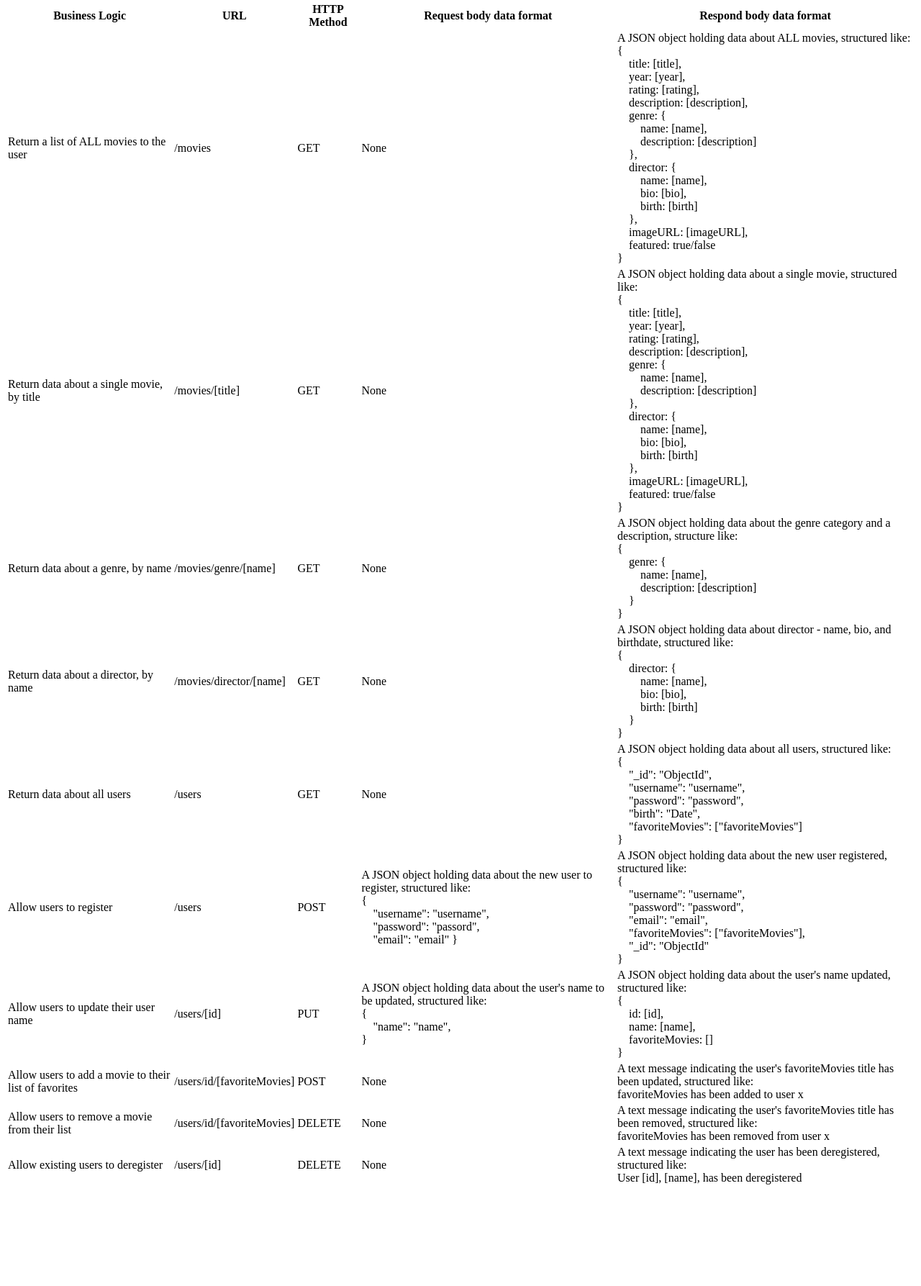
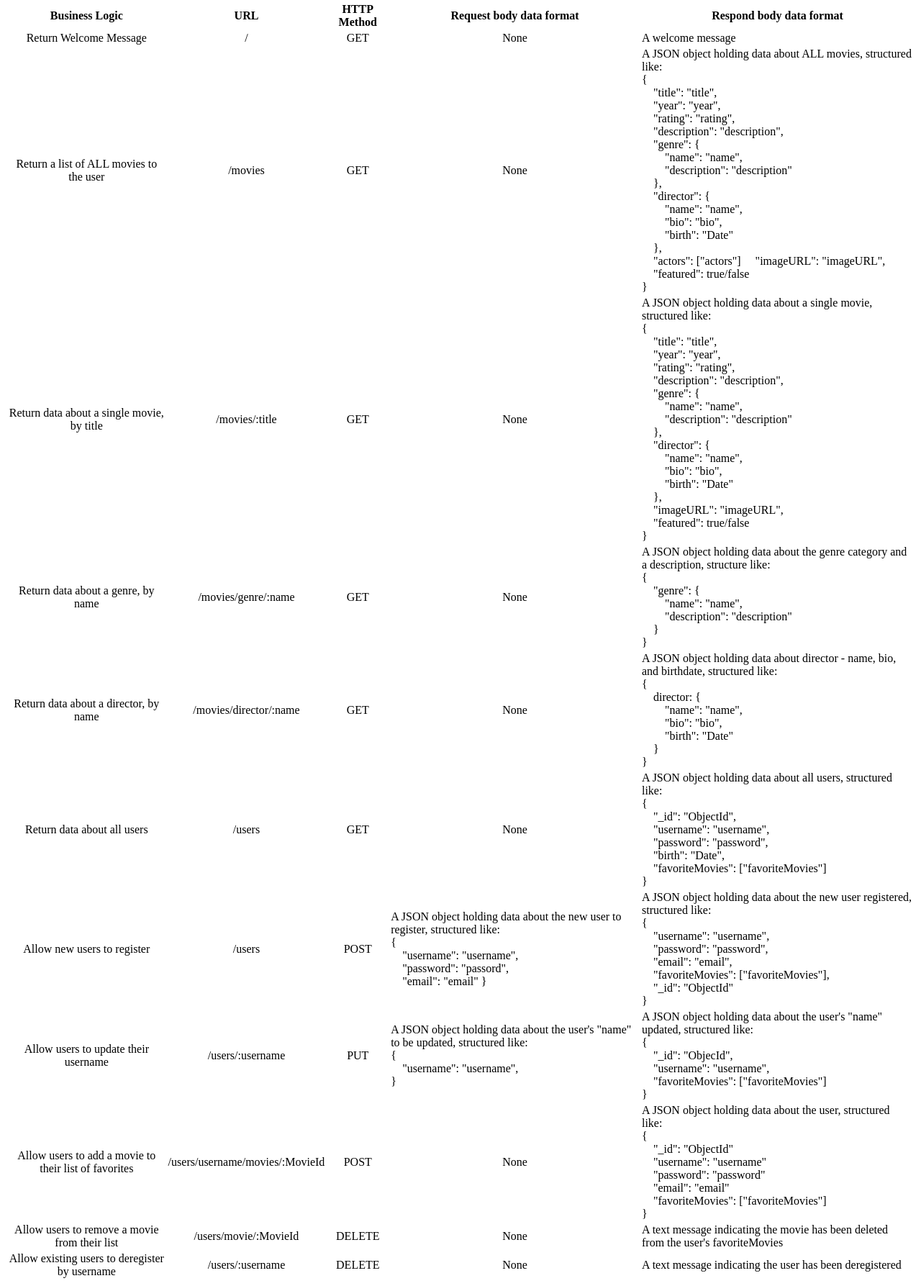
Before and after one commit to stepweaver/movie_api, a website: page public/documentation.html in a window 1280 px wide. Shown: the part 131-1918 px from the top of the page at 72% size. Before the commit the page ends 1788 px from the top, so only its background shows below. Drawn offline with Linux system fonts and the light colour scheme.

Commit message:
Update documentation.html
updated documentation endpoints, requests and responds

```diff
--- a/public/documentation.html
+++ b/public/documentation.html
@@ -10,7 +10,7 @@
   <h1>Achievement 2 Project: myFlix</h1>
   <p>To build the server-side component of a "movies" web application. The web application will provide users with access to information about different movies, directors, and genres. Users will be able to register, deregister, update their personal information, and create a list of their favorite movies.</p>
 
-  <table style="width:100%">
+  <table>
     <tr>
       <th>Business Logic</th>
       <th>URL</th>
@@ -19,89 +19,97 @@
       <th>Respond body data format</th>
     </tr>
     <tr>
-      <td>Return a list of ALL movies to the user</td>
-      <td>/movies</td>
-      <td>GET</td>
-      <td>None</td>
+      <td style="text-align: center">Return Welcome Message</td>
+      <td style="text-align: center">/</td>
+      <td style="text-align: center">GET</td>
+      <td style="text-align: center">None</td>
+      <td>A welcome message</td>
+    </tr>
+    <tr>
+      <td style="text-align: center">Return a list of ALL movies to the user</td>
+      <td style="text-align: center">/movies</td>
+      <td style="text-align: center">GET</td>
+      <td style="text-align: center">None</td>
       <td>A JSON object holding data about ALL movies, structured like:<br />
         {<br />
-          &nbsp &nbsp title: [title],<br />
-          &nbsp &nbsp year: [year],<br />
-          &nbsp &nbsp rating: [rating],<br />
-          &nbsp &nbsp description: [description],<br />
-          &nbsp &nbsp genre: {<br />
-            &nbsp &nbsp &nbsp &nbsp name: [name],<br />
-            &nbsp &nbsp &nbsp &nbsp description: [description]<br />
+          &nbsp &nbsp "title": "title",<br />
+          &nbsp &nbsp "year": "year",<br />
+          &nbsp &nbsp "rating": "rating",<br />
+          &nbsp &nbsp "description": "description",<br />
+          &nbsp &nbsp "genre": {<br />
+            &nbsp &nbsp &nbsp &nbsp "name": "name",<br />
+            &nbsp &nbsp &nbsp &nbsp "description": "description"<br />
           &nbsp &nbsp },<br />
-          &nbsp &nbsp director: {<br />
-            &nbsp &nbsp &nbsp &nbsp name: [name],<br />
-            &nbsp &nbsp &nbsp &nbsp bio: [bio],<br />
-            &nbsp &nbsp &nbsp &nbsp birth: [birth]<br />
+          &nbsp &nbsp "director": {<br />
+            &nbsp &nbsp &nbsp &nbsp "name": "name",<br />
+            &nbsp &nbsp &nbsp &nbsp "bio": "bio",<br />
+            &nbsp &nbsp &nbsp &nbsp "birth": "Date"<br />
           &nbsp &nbsp },<br />
-          &nbsp &nbsp imageURL: [imageURL],<br />
-          &nbsp &nbsp featured: true/false<br />
+          &nbsp &nbsp "actors": ["actors"]
+          &nbsp &nbsp "imageURL": "imageURL",<br />
+          &nbsp &nbsp "featured": true/false<br />
         }
       </td>
     </tr>
     <tr>
-      <td>Return data about a single movie, by title</td>
-      <td>/movies/[title]</td>
-      <td>GET</td>
-      <td>None</td>
+      <td style="text-align: center">Return data about a single movie, by title</td>
+      <td style="text-align: center">/movies/:title</td>
+      <td style="text-align: center">GET</td>
+      <td style="text-align: center">None</td>
       <td>A JSON object holding data about a single movie, structured like:<br />
         {<br />
-          &nbsp &nbsp title: [title],<br />
-          &nbsp &nbsp year: [year],<br />
-          &nbsp &nbsp rating: [rating],<br />
-          &nbsp &nbsp description: [description],<br />
-          &nbsp &nbsp genre: {<br />
-            &nbsp &nbsp &nbsp &nbsp name: [name],<br />
-            &nbsp &nbsp &nbsp &nbsp description: [description]<br />
+          &nbsp &nbsp "title": "title",<br />
+          &nbsp &nbsp "year": "year",<br />
+          &nbsp &nbsp "rating": "rating",<br />
+          &nbsp &nbsp "description": "description",<br />
+          &nbsp &nbsp "genre": {<br />
+            &nbsp &nbsp &nbsp &nbsp "name": "name",<br />
+            &nbsp &nbsp &nbsp &nbsp "description": "description"<br />
           &nbsp &nbsp },<br />
-          &nbsp &nbsp director: {<br />
-            &nbsp &nbsp &nbsp &nbsp name: [name],<br />
-            &nbsp &nbsp &nbsp &nbsp bio: [bio],<br />
-            &nbsp &nbsp &nbsp &nbsp birth: [birth]<br />
+          &nbsp &nbsp "director": {<br />
+            &nbsp &nbsp &nbsp &nbsp "name": "name",<br />
+            &nbsp &nbsp &nbsp &nbsp "bio": "bio",<br />
+            &nbsp &nbsp &nbsp &nbsp "birth": "Date"<br />
           &nbsp &nbsp },<br />
-          &nbsp &nbsp imageURL: [imageURL],<br />
-          &nbsp &nbsp featured: true/false<br />
+          &nbsp &nbsp "imageURL": "imageURL",<br />
+          &nbsp &nbsp "featured": true/false<br />
         }
       </td>
     </tr>
     <tr>
-      <td>Return data about a genre, by name</td>
-      <td>/movies/genre/[name]</td>
-      <td>GET</td>
-      <td>None</td>
+      <td style="text-align: center">Return data about a genre, by name</td>
+      <td style="text-align: center">/movies/genre/:name</td>
+      <td style="text-align: center">GET</td>
+      <td style="text-align: center">None</td>
       <td>A JSON object holding data about the genre category and a description, structure like:<br />
         {<br />
-          &nbsp &nbsp genre: {<br />
-            &nbsp &nbsp &nbsp &nbsp name: [name],<br />
-            &nbsp &nbsp &nbsp &nbsp description: [description]<br />
+          &nbsp &nbsp "genre": {<br />
+            &nbsp &nbsp &nbsp &nbsp "name": "name",<br />
+            &nbsp &nbsp &nbsp &nbsp "description": "description"<br />
           &nbsp &nbsp }<br />
         }<br />
       </td>
     </tr>
     <tr>
-      <td>Return data about a director, by name</td>
-      <td>/movies/director/[name]</td>
-      <td>GET</td>
-      <td>None</td>
+      <td style="text-align: center">Return data about a director, by name</td>
+      <td style="text-align: center">/movies/director/:name</td>
+      <td style="text-align: center">GET</td>
+      <td style="text-align: center">None</td>
       <td>A JSON object holding data about director - name, bio, and birthdate, structured like:<br />
         {<br />
           &nbsp &nbsp director: {<br />
-            &nbsp &nbsp &nbsp &nbsp name: [name],<br />
-            &nbsp &nbsp &nbsp &nbsp bio: [bio],<br />
-            &nbsp &nbsp &nbsp &nbsp birth: [birth]<br />
+            &nbsp &nbsp &nbsp &nbsp "name": "name",<br />
+            &nbsp &nbsp &nbsp &nbsp "bio": "bio",<br />
+            &nbsp &nbsp &nbsp &nbsp "birth": "Date"<br />
           &nbsp &nbsp }<br />
         }
       </td>
     </tr>
     <tr>
-      <td>Return data about all users</td>
-      <td>/users</td>
-      <td>GET</td>
-      <td>None</td>
+      <td style="text-align: center">Return data about all users</td>
+      <td style="text-align: center">/users</td>
+      <td style="text-align: center">GET</td>
+      <td style="text-align: center">None</td>
       <td>A JSON object holding data about all users, structured like:<br />
         {<br />
           &nbsp &nbsp "_id": "ObjectId",<br />
@@ -113,9 +121,9 @@
       </td>
     </tr>
     <tr>
-      <td>Allow users to register</td>
-      <td>/users</td>
-      <td>POST</td>
+      <td style="text-align: center">Allow new users to register</td>
+      <td style="text-align: center">/users</td>
+      <td style="text-align: center">POST</td>
       <td>A JSON object holding data about the new user to register, structured like:<br />
         {<br />
           &nbsp &nbsp "username": "username",<br />
@@ -134,48 +142,51 @@
       </td>
     </tr>
     <tr>
-      <td>Allow users to update their user name</td>
-      <td>/users/[id]</td>
-      <td>PUT</td>
-      <td>A JSON object holding data about the user's name to be updated, structured like:<br />
+      <td style="text-align: center">Allow users to update their username</td>
+      <td style="text-align: center">/users/:username</td>
+      <td style="text-align: center">PUT</td>
+      <td>A JSON object holding data about the user's "name" to be updated, structured like:<br />
         {<br />
-          &nbsp &nbsp "name": "name",<br />
+          &nbsp &nbsp "username": "username",<br />
         }
       </td>
-      <td>A JSON object holding data about the user's name updated, structured like:<br />
+      <td>A JSON object holding data about the user's "name" updated, structured like:<br />
         {<br />
-          &nbsp &nbsp id: [id],<br />
-          &nbsp &nbsp name: [name],<br />
-          &nbsp &nbsp favoriteMovies: []<br />
+          &nbsp &nbsp "_id": "ObjecId",<br />
+          &nbsp &nbsp "username": "username",<br />
+          &nbsp &nbsp "favoriteMovies": ["favoriteMovies"]<br />
         }
       </td>
     </tr>
     <tr>
-      <td>Allow users to add a movie to their list of favorites</td>
-      <td>/users/id/[favoriteMovies]</td>
-      <td>POST</td>
-      <td>None</td>
-      <td>A text message indicating the user's favoriteMovies title has been updated, structured like:<br />
-        favoriteMovies has been added to user x
+      <td style="text-align: center">Allow users to add a movie to their list of favorites</td>
+      <td style="text-align: center">/users/username/movies/:MovieId</td>
+      <td style="text-align: center">POST</td>
+      <td style="text-align: center">None</td>
+      <td>A JSON object holding data about the user, structured like:<br />
+        {<br />
+          &nbsp &nbsp "_id": "ObjectId"<br />
+          &nbsp &nbsp "username": "username"<br />
+          &nbsp &nbsp "password": "password"<br />
+          &nbsp &nbsp "email": "email"<br />
+          &nbsp &nbsp "favoriteMovies": ["favoriteMovies"]<br />
+        }
       </td>
     </tr>
     <tr>
-      <td>Allow users to remove a movie from their list</td>
-      <td>/users/id/[favoriteMovies]</td>
-      <td>DELETE</td>
-      <td>None</td>
-      <td>A text message indicating the user's favoriteMovies title has been removed, structured like:<br />
-        favoriteMovies has been removed from user x
+      <td style="text-align: center">Allow users to remove a movie from their list</td>
+      <td style="text-align: center">/users/movie/:MovieId</td>
+      <td style="text-align: center">DELETE</td>
+      <td style="text-align: center">None</td>
+      <td>A text message indicating the movie has been deleted from the user's favoriteMovies
       </td>
     </tr>
     <tr>
-      <td>Allow existing users to deregister</td>
-      <td>/users/[id]</td>
-      <td>DELETE</td>
-      <td>None</td>
-      <td>A text message indicating the user has been deregistered, structured like:<br />
-        User [id], [name], has been deregistered
-      </td>
+      <td style="text-align: center">Allow existing users to deregister by username</td>
+      <td style="text-align: center">/users/:username</td>
+      <td style="text-align: center">DELETE</td>
+      <td style="text-align: center">None</td>
+      <td>A text message indicating the user has been deregistered</td>
     </tr>
   </table>
 </body>
```
